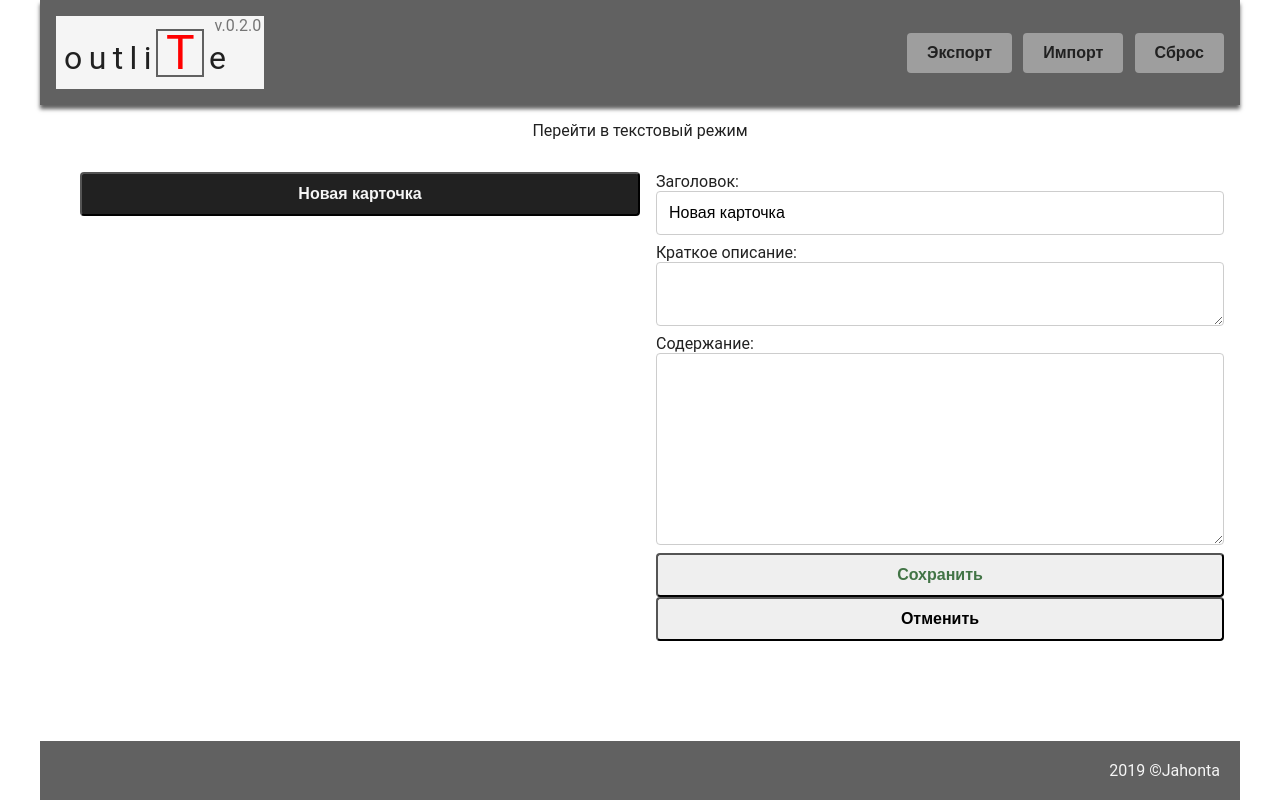
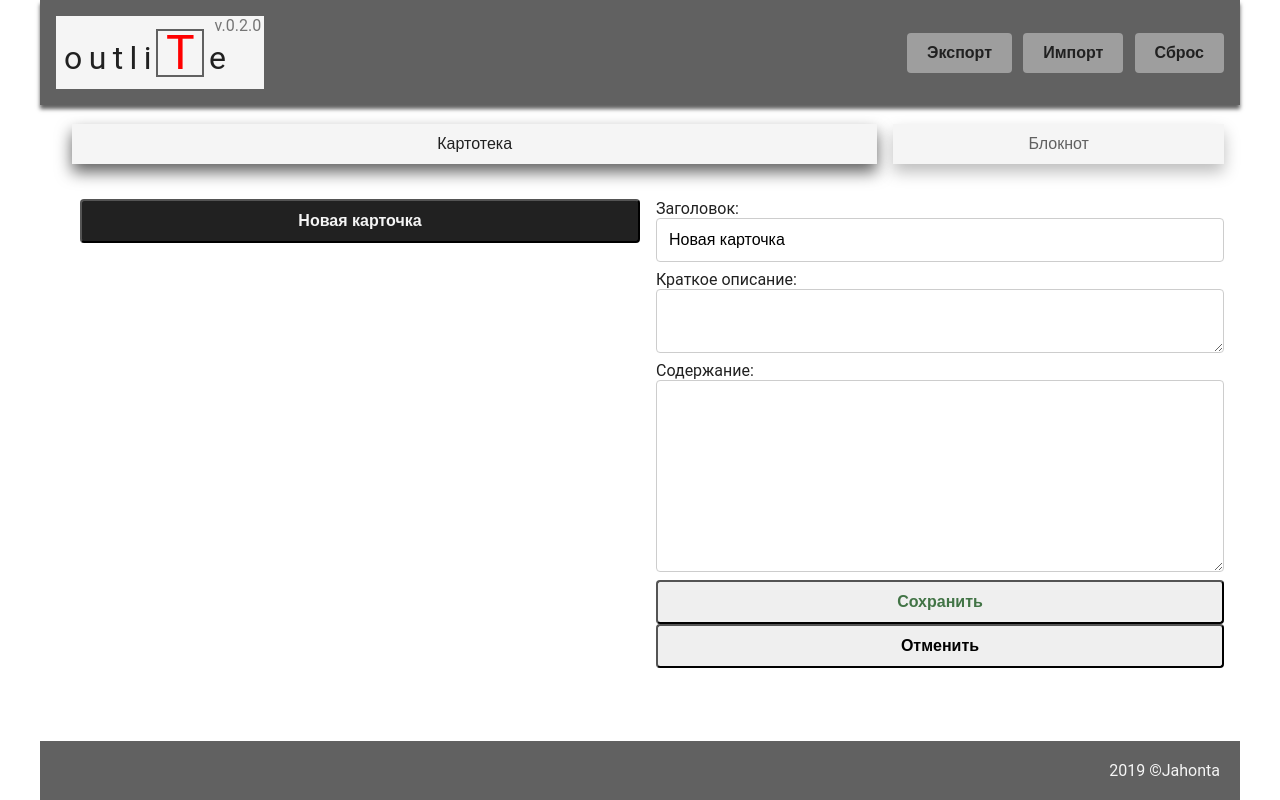
Before and after one commit to Jahonta/outlite, a React (Create React App) app: page / in a window 1280 px wide. Built offline with nearby package versions, Linux system fonts and the light colour scheme.

Commit message:
add switch mode

```diff
--- a/src/App.js
+++ b/src/App.js
@@ -2,6 +2,8 @@ import React, {useState, useEffect} from 'react';
 import Header from './components/Header';
 import Footer from './components/Footer';
 import CardMode from './components/CardMode';
+import TextMode from './components/TextMode';
+import SwitchMode from './components/SwitchMode';
 
 const App = () => {
   // Data and Hooks
@@ -15,6 +17,7 @@ const App = () => {
   const data = JSON.parse(localStorage.getItem('cards')) || [emptyCard];
   const [cards, setCards] = useState(data);
   const [active, setActive] = useState(0);
+  const [mode, setMode] = useState(0);
 
   useEffect(() => {
     putIntoStorage(cards);
@@ -104,13 +107,19 @@ const handleDrop = (new_cards) => {
   return (
     <div className="page">
       <Header />
+      <SwitchMode mode={mode} toggleMode={() => mode === 0 ? setMode(1) : setMode(0)}/>
+      {mode === 0 ?
       <CardMode
         cards={cards}
         active={getCard(active)}
         clickHandler={handleClick}
         dropHandler={handleDrop}
         submitHandler={handleSubmit}
-        />
+        /> :
+        <TextMode />
+
+    }
+
       <Footer />
     </div>
   )
--- a/src/components/CardMode.js
+++ b/src/components/CardMode.js
@@ -5,10 +5,7 @@ import CardInspector from './CardInspector';
 const CardMode = (props) => {
 
   return (
-    <>
-      <nav className="SwitchModeLink">
-        Перейти в текстовый режим
-        </nav>
+
       <main className="CardMode">
         <Accordion
           cards={props.cards}
@@ -22,7 +19,6 @@ const CardMode = (props) => {
           submitHandler={props.submitHandler}
         />
       </main>
-    </>
   )
 }
 
--- /dev/null
+++ b/src/components/SwitchMode.js
@@ -0,0 +1,17 @@
+import React from 'react';
+
+const SwitchMode = (props) => {
+  return (
+    <nav className="SwitchModeLink" onClick={props.toggleMode}>
+      <div className={"SwitchModeLink-tab" + (props.mode === 0 ? " isActive" : "")}>
+        <button type="button" className="btn switch">Картотека</button>
+      </div>
+      <div className={"SwitchModeLink-tab" + (props.mode === 1 ? " isActive" : "")}>
+        <button type="button" className="btn switch">Блокнот</button>
+      </div>
+
+    </nav>
+  );
+}
+
+export default SwitchMode;
--- a/src/components/TextMode.js
+++ b/src/components/TextMode.js
@@ -2,14 +2,9 @@ import React from 'react';
 
 const TextMode = () => {
   return (
-    <>
-      <nav className="SwitchModeLink">
-        Switch to the card mode
-        </nav>
       <main className="TextMode">
         TextMode
       </main>
-    </>
   )
 }
 
--- a/src/styles/common.css
+++ b/src/styles/common.css
@@ -36,6 +36,7 @@ body {
   display: flex;
   padding: 1rem;
   box-shadow: 0 4px 4px var(--dark-primary-color);
+  margin-bottom: 1rem;
 }
 
 .Logo {
@@ -102,18 +103,39 @@ body {
 /* SWITCH LINK */
 
 .SwitchModeLink {
-  padding: 1rem;
+  padding: 0.2rem 1rem;
   text-align: center;
+  cursor: pointer;
+    display: flex;
+  justify-content: space-between;
+  margin-bottom: 1rem;
 }
 
-.SwitchModeLink a {
-  color: var(--text-primary-color);
-  text-decoration: none;
-  transition: 0.3s;
+.SwitchModeLink-tab {
+  background-color: var(--light-primary-color);
+  flex-grow: 1;
+  box-shadow: 0 0.5rem 1rem var(--divider-color);
+  transition: 0.1s;
+  }
+
+.SwitchModeLink-tab:active,
+.isActive.SwitchModeLink-tab {
+  background-color: var(--light-primary-color);
+  box-shadow: 0 0.5rem 1rem var(--dark-primary-color);
+  flex-grow: 3;
+  margin: 0 1rem;
 }
 
-.SwitchModeLink a:hover {
-  text-decoration: underline;
+.switch {
+  border: none;
+  background-color: transparent;
+  font-size: 1rem;
+  font-weight: normal;
+  color: var(--dark-primary-color);
+}
+
+.isActive .switch {
+  color: var(--text-primary-color);
 }
 
 /* FOOTER */
```
